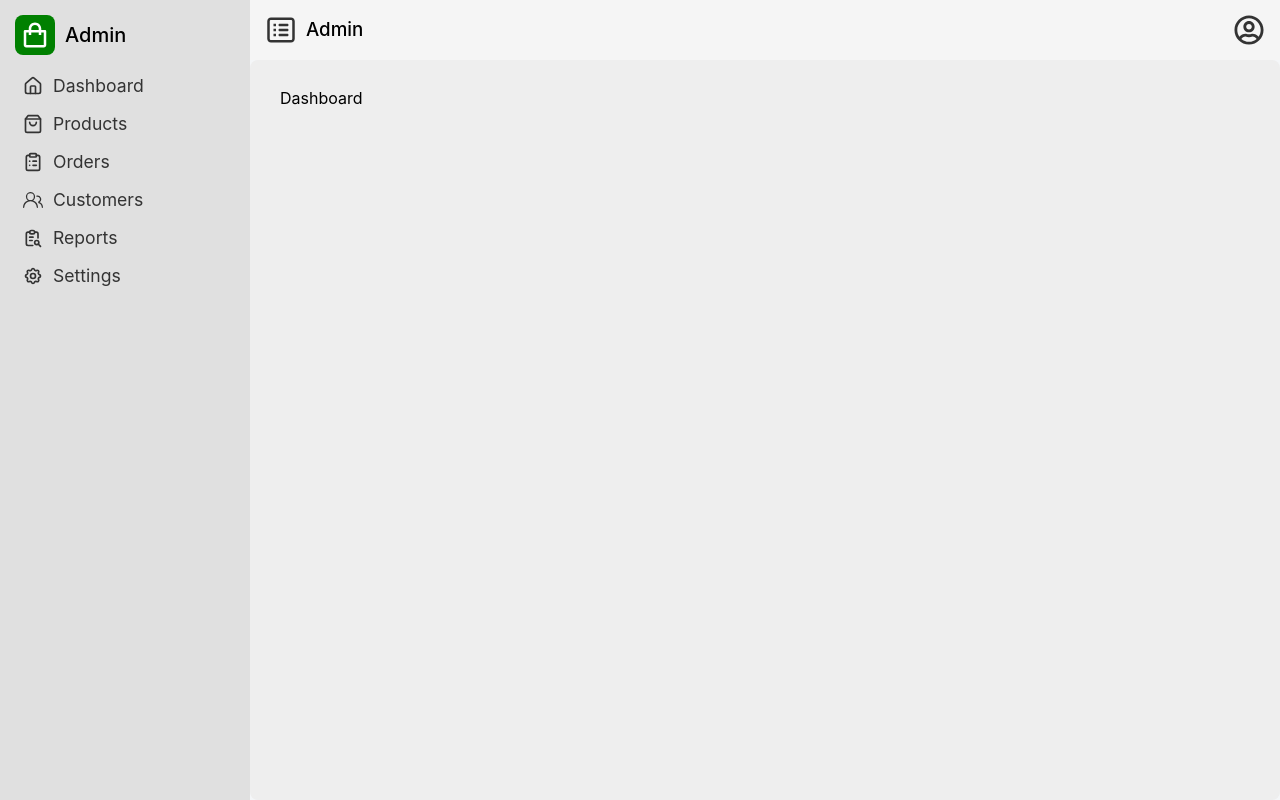
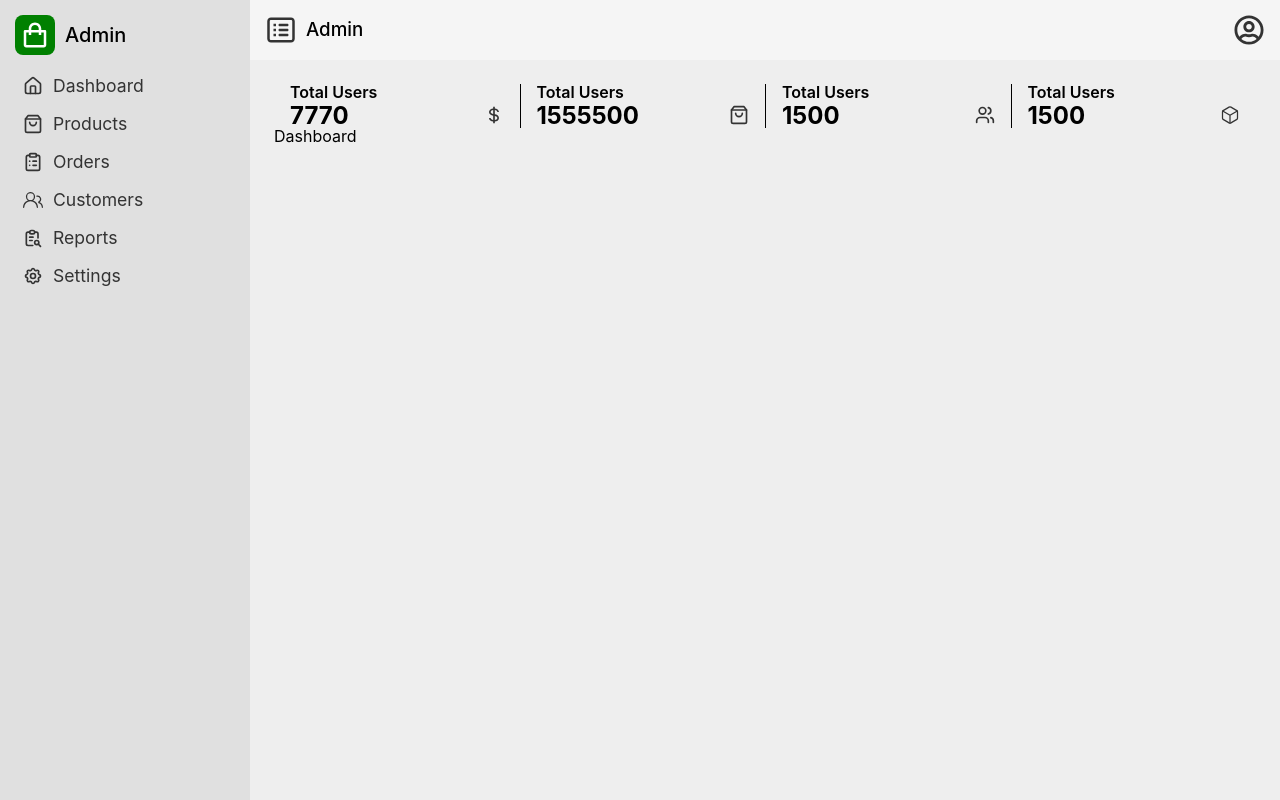
Before and after one commit to webioann/eshop-admin, a React (Vite) app: page / in a window 1280 px wide. Built offline with nearby package versions, Linux system fonts and the light colour scheme; no server answers.

Commit message:
work with Totals

```diff
--- a/src/components/Dashboard/Dashboard.tsx
+++ b/src/components/Dashboard/Dashboard.tsx
@@ -1,10 +1,12 @@
+import Totals from '../Totals/Totals.tsx';
 import styles from './dashboard.module.scss'
 
 function Dashboard() {
     return (
-        <section className={styles.dashboard}>
+        <main className={styles.dashboard}>
+            <Totals />
             Dashboard
-        </section>
+        </main>
     )
 }
 
--- a/src/components/Dashboard/dashboard.module.scss
+++ b/src/components/Dashboard/dashboard.module.scss
@@ -1,6 +1,5 @@
 .dashboard {
     width: 100%;
     background-color: #eeeeee;
-    padding: 30px;
-    border-radius: 8px;
+    padding: 1.5rem;
 }
--- /dev/null
+++ b/src/components/Totals/Totals.tsx
@@ -0,0 +1,39 @@
+import TotalsCell from './TotalsCell.tsx';
+import { BiDollar } from "react-icons/bi";
+import { IoCubeOutline } from "react-icons/io5";
+import { LuShoppingBag, LuUsers } from "react-icons/lu";
+// import { GoPeople } from "react-icons/go";
+import styles from './totals.module.scss';
+
+function Totals() {
+    return (
+        <section className={styles.totals}>
+            <TotalsCell
+                title="Total Users"
+                amount={7770}
+                icon={<BiDollar size={20} color='#333'/>}
+                border={false}
+            />
+            <TotalsCell
+                title="Total Users"
+                amount={1555500}
+                icon={<LuShoppingBag size={20} color='#333'/>}
+                border={true}
+            />
+            <TotalsCell
+                title="Total Users"
+                amount={1500}
+                icon={<LuUsers size={20} color='#333'/>}
+                border={true}
+            />
+            <TotalsCell
+                title="Total Users"
+                amount={1500}
+                icon={<IoCubeOutline size={20} color='#333'/>}
+                border={true}
+            />
+        </section>
+    )
+}
+
+export default Totals;
--- /dev/null
+++ b/src/components/Totals/TotalsCell.tsx
@@ -0,0 +1,24 @@
+import styles from './totals.module.scss'
+
+interface TotalsCellProps {
+    title: string;
+    amount: number;
+    icon: React.ReactNode;
+    border: boolean
+}
+
+function TotalsCell({ title, amount, icon, border }: TotalsCellProps) {
+    return (
+        <div className={styles.totals_cell} style={border ? {borderLeft: '1px solid #000'} : {borderLeft: 'none'}}  >
+            <div className={styles.cell_title}>
+                <p>{title}</p>
+            </div>
+            <div className={styles.cell_amount}>
+                <h1>{amount}</h1>
+                <span>{icon}</span>
+            </div>
+        </div>
+    )
+}
+
+export default TotalsCell;
--- /dev/null
+++ b/src/components/Totals/totals.module.scss
@@ -0,0 +1,18 @@
+.totals_cell{
+    display: grid;
+    grid-template-columns: 1fr;
+    padding: 0 1rem;
+    .cell_title{
+        font-weight: 600;
+        margin-bottom: 4px;
+    }
+    .cell_amount{
+        display: flex;
+        justify-content: space-between;
+        align-items: center;
+    }
+}
+.totals{
+    display: grid;
+    grid-template-columns: repeat(4, 1fr);
+}
```
